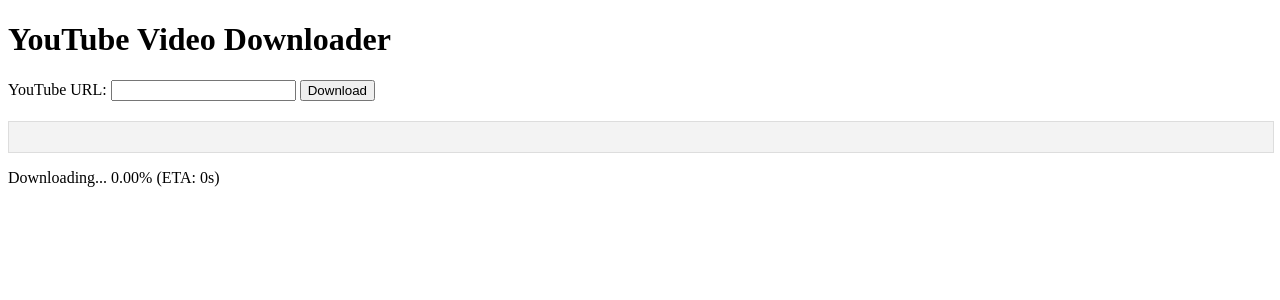
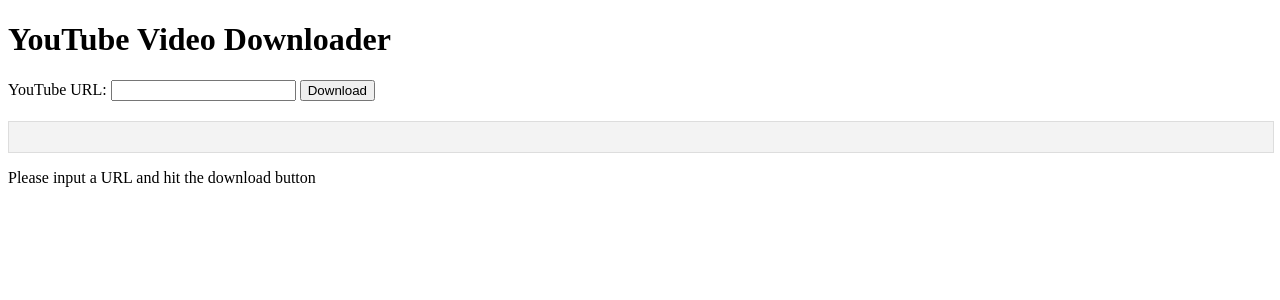
Before and after one commit to akunumanarif/NumanArifYoutubeDownloader, a Flask app: page / in a window 1280 px wide. Shown: the top 300 px of the page. Run offline with Flask 3, Linux system fonts and the light colour scheme.

Commit message:
fix runtime error cause of progress tied to os

```diff
--- a/main.py
+++ b/main.py
@@ -1,15 +1,21 @@
-from flask import Flask, render_template, request, jsonify, session
+from flask import Flask, render_template, request, jsonify
 import os
 import threading
 import yt_dlp
 
 app = Flask(__name__)
-app.secret_key = 'your_secret_key'  # Required for session to work
 
 DOWNLOAD_FOLDER = 'downloads'
 os.makedirs(DOWNLOAD_FOLDER, exist_ok=True)
 
-# Global variable to track the download process
+# Shared dictionary for progress tracking
+progress_data = {
+    'status': 'waiting',
+    'percent': 0,
+    'eta': 0
+}
+
+# Global variable to track the download thread
 download_thread = None
 
 
@@ -18,16 +24,16 @@ def progress_hook(status):
     if status['status'] == 'downloading':
         percent = float(status['_percent_str'].strip('%'))
         eta = status.get('eta', 'N/A')
-        session['progress'] = {'status': 'downloading', 'percent': percent, 'eta': eta}
+        progress_data.update({'status': 'downloading', 'percent': percent, 'eta': eta})
     elif status['status'] == 'finished':
-        session['progress'] = {'status': 'finished', 'percent': 100, 'eta': 0}
+        progress_data.update({'status': 'finished', 'percent': 100, 'eta': 0})
     elif status['status'] == 'error':
-        session['progress'] = {'status': 'error', 'percent': 0, 'eta': 0}
+        progress_data.update({'status': 'error', 'percent': 0, 'eta': 0})
 
 
 def download_video(url, folder):
     """Handles the video download process."""
-    session['progress'] = {'status': 'initializing', 'percent': 0, 'eta': 0}
+    progress_data.update({'status': 'initializing', 'percent': 0, 'eta': 0})
     ydl_opts = {
         'format': 'mp4',  # Force the download to be in mp4 format.
         'outtmpl': os.path.join(folder, '%(title)s.%(ext)s'),
@@ -40,7 +46,7 @@ def download_video(url, folder):
         with yt_dlp.YoutubeDL(ydl_opts) as ydl:
             ydl.download([url])
     except Exception as e:
-        session['progress'] = {'status': 'error', 'percent': 0, 'eta': 0}
+        progress_data.update({'status': 'error', 'percent': 0, 'eta': 0})
 
 
 def start_download_thread(url, folder):
@@ -52,13 +58,7 @@ def start_download_thread(url, folder):
 
 @app.route('/')
 def index():
-    # Check if download has been initiated
-    download_started = session.get('download_started', False)
-    if not download_started:
-        session['progress'] = {'status': 'waiting', 'percent': 0, 'eta': 0}  # Show default message
-
-    progress = session.get('progress', {'status': 'waiting', 'percent': 0, 'eta': 0})
-    return render_template('index.html', progress=progress)
+    return render_template('index.html', progress=progress_data)
 
 
 @app.route('/download', methods=['POST'])
@@ -69,7 +69,6 @@ def download():
     if not url or not folder:
         return jsonify({"error": "Please provide a valid URL and download folder."})
 
-    session['download_started'] = True  # Mark that the download has started
     start_download_thread(url, folder)
     return jsonify({"status": "Download started."})
 
@@ -77,8 +76,7 @@ def download():
 @app.route('/progress')
 def check_progress():
     """Check the current download progress."""
-    progress = session.get('progress', {'status': 'waiting', 'percent': 0, 'eta': 0})
-    return jsonify(progress)
+    return jsonify(progress_data)
 
 
 if __name__ == "__main__":
--- a/templates/index.html
+++ b/templates/index.html
@@ -32,20 +32,16 @@
     <div id="progress-bar">
         <div id="progress"></div>
     </div>
-    <p id="status">{{ progress['status'] }}</p>
+    <p id="status"></p>
 
     <script>
         $(document).ready(function() {
-            // Display initial message if no progress yet
-            if ('{{ progress["status"] }}' === 'waiting') {
-                $('#status').text('Please input a URL and hit the download button');
-            }
+            $('#status').text('Please input a URL and hit the download button');
 
             $('#download-form').submit(function(event) {
                 event.preventDefault();
                 let url = $('#url').val();
 
-                // Start the download request
                 $.post('/download', { url: url }, function(response) {
                     $('#status').text(response.status);
                 });
@@ -59,6 +55,8 @@
                         $('#progress').width('100%');
                     } else if (data.status === 'error') {
                         $('#status').text('Error occurred during download.');
+                    } else if (data.status === 'waiting') {
+                        $('#status').text('Please input a URL and hit the download button');
                     } else {
                         $('#status').text('Downloading... ' + data.percent.toFixed(2) + '% (ETA: ' + data.eta + 's)');
                         $('#progress').width(data.percent + '%');
@@ -66,8 +64,7 @@
                 });
             }
 
-            // Update progress every second
-            setInterval(updateProgress, 1000);
+            setInterval(updateProgress, 1000); // Update progress every second
         });
     </script>
 </body>
```
